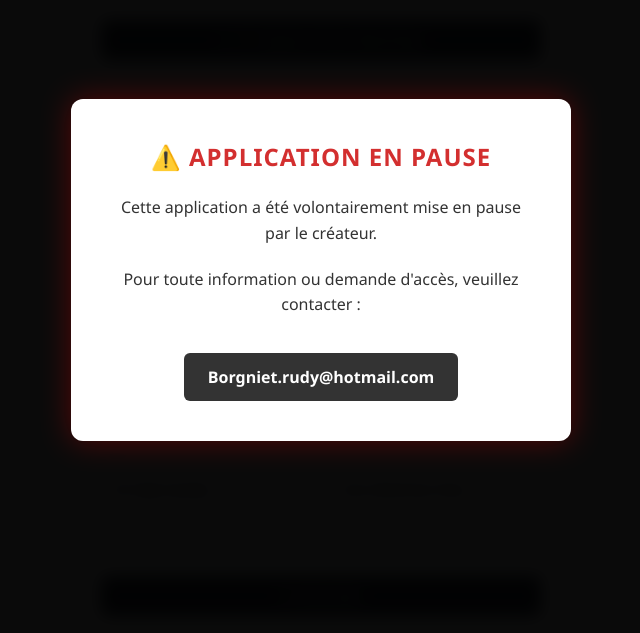
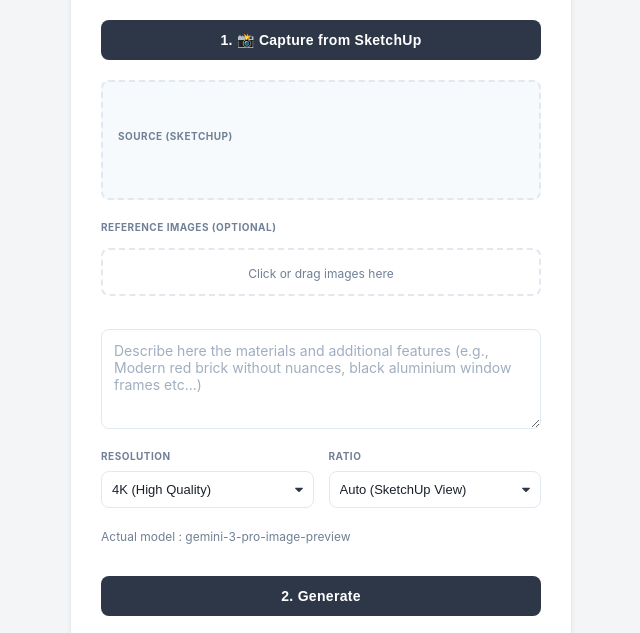
Before and after one commit to rborgniet/banana_archrender, a plain HTML site: page index.html in a window 1280 px wide. Shown: the part 130-763 px from the top of the page, without its empty margins (319-959 px from the left). Drawn offline with Linux system fonts and the light colour scheme.

Commit message:
Remove access lock overlay and styles
Removed overlay and related styles for access lock feature.

```diff
--- a/index.html
+++ b/index.html
@@ -4,84 +4,8 @@
     <meta charset="UTF-8">
     <link rel="stylesheet" href="css/main.css">
     <title>Banana Archrender</title>
-
-    <style>
-        /* Overlay qui couvre tout l'écran */
-        #access-lock-overlay {
-            position: fixed;
-            top: 0;
-            left: 0;
-            width: 100vw;
-            height: 100vh;
-            background-color: rgba(0, 0, 0, 0.96); /* Fond presque noir */
-            z-index: 2147483647; /* La valeur maximum possible en CSS */
-            display: flex;
-            justify-content: center;
-            align-items: center;
-            backdrop-filter: blur(8px); /* Floute l'arrière-plan */
-            cursor: not-allowed;
-        }
-
-        /* La boîte de message */
-        .lock-message-box {
-            background: white;
-            padding: 40px;
-            border-radius: 12px;
-            text-align: center;
-            max-width: 500px;
-            box-shadow: 0 0 30px rgba(255, 0, 0, 0.3);
-            font-family: 'Segoe UI', Tahoma, Geneva, Verdana, sans-serif;
-            pointer-events: auto; /* Permet de cliquer sur le lien mailto */
-            cursor: default;
-        }
-
-        .lock-message-box h2 {
-            color: #d32f2f;
-            margin-top: 0;
-            font-size: 24px;
-            text-transform: uppercase;
-            letter-spacing: 1px;
-        }
-
-        .lock-message-box p {
-            color: #333;
-            font-size: 16px;
-            line-height: 1.6;
-            margin: 20px 0;
-        }
-
-        .lock-contact-btn {
-            display: inline-block;
-            margin-top: 15px;
-            padding: 12px 24px;
-            background-color: #333;
-            color: #fff;
-            text-decoration: none;
-            border-radius: 6px;
-            font-weight: bold;
-            transition: background 0.2s;
-        }
-
-        .lock-contact-btn:hover {
-            background-color: #000;
-        }
-
-        /* Empêche le scroll sur la page derrière */
-        body {
-            overflow: hidden !important;
-        }
-    </style>
 </head>
 <body>
-
-<div id="access-lock-overlay">
-    <div class="lock-message-box">
-        <h2>⚠️ Application en pause</h2>
-        <p>Cette application a été volontairement mise en pause par le créateur.</p>
-        <p>Pour toute information ou demande d'accès, veuillez contacter :</p>
-        <a href="mailto:Borgniet.rudy@hotmail.com" class="lock-contact-btn">Borgniet.rudy@hotmail.com</a>
-    </div>
-</div>
 
 <div class="container">
     <h1 class="main-title">Banana Archrender</h1>
@@ -136,21 +60,11 @@
     </div>
 
     <footer>
-        <div class="footer-copyright-text">© 2025 Developed by Borgniet Rudy for Starc. Tous droits réservés.</div>
+        <div class="footer-copyright-text">© 2025 Developed by Borgniet Rudy for Starc. Tous droits réservés.</p>
     </footer>
 </div>
 
 <script>
-    // --- AJOUT PROTECTION JS (Empêche clic droit et raccourcis dev) ---
-    document.addEventListener('contextmenu', event => event.preventDefault());
-    document.onkeydown = function(e) {
-        if(e.keyCode == 123) { return false; } // F12
-        if(e.ctrlKey && e.shiftKey && e.keyCode == 'I'.charCodeAt(0)) { return false; } // Ctrl+Shift+I
-        if(e.ctrlKey && e.shiftKey && e.keyCode == 'J'.charCodeAt(0)) { return false; } // Ctrl+Shift+J
-        if(e.ctrlKey && e.keyCode == 'U'.charCodeAt(0)) { return false; } // Ctrl+U
-    }
-    // ------------------------------------------------------------------
-
     let currentBase64 = null;
     let currentMime = null;
     let referenceImages = [];
@@ -370,4 +284,3 @@
 </script>
 
 </body>
-</html>
```
